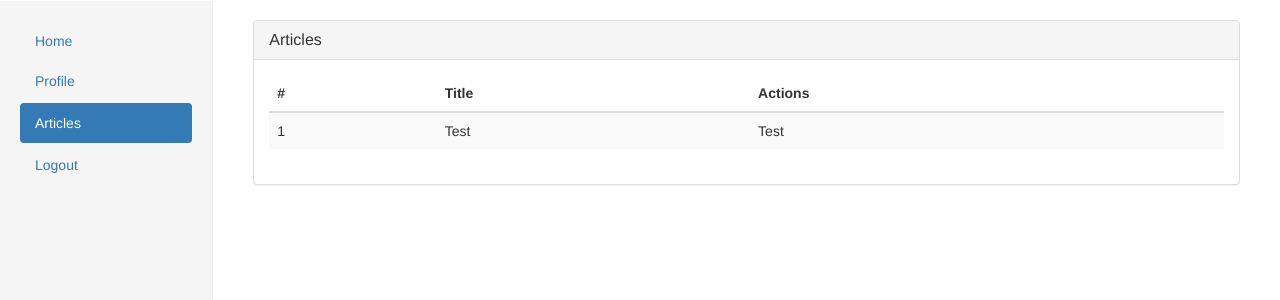
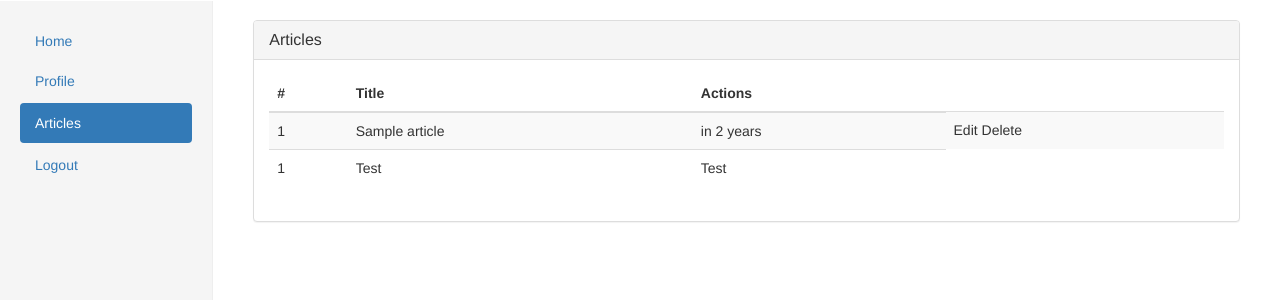
Before and after one commit to kahl-l/Flask-Administration, a Flask app: page /article/1 in a window 1280 px wide. Shown: the part 50-350 px from the top of the page. Run offline with Flask 2, Linux system fonts and the light colour scheme; a user stored in the database is signed in; tables that the repository leaves empty hold one stand-in row (values such as "Sample post"); some libraries are stand-ins or nearby versions.

Commit message:
Table item

```diff
--- a/app/article/routes.py
+++ b/app/article/routes.py
@@ -8,4 +8,4 @@ from app.models		import User, Article
 @login_required
 def list(user_id):
 	user = User.query.filter_by(id=user_id).first_or_404()
-	return render_template('article/list.html', title="Articles", user=user.articles)
+	return render_template('article/list.html', title="Articles", articles=user.articles)
--- /dev/null
+++ b/app/templates/article/_item.html
@@ -0,0 +1,6 @@
+<tr>
+	<td>{{ article.id }}</td>
+	<td>{{ article.title }}</td>
+	<td>{{ moment(article.timestamp).fromNow() }}</td>
+	<td>Edit Delete</td>
+</tr>
--- a/app/templates/article/list.html
+++ b/app/templates/article/list.html
@@ -16,6 +16,9 @@
 					</tr>
 				</thead>
 				<tbody>
+					{% for article in articles %}
+					{% include '_item.html' %}
+					{% endfor %}
 					<tr>
 						<td>1</td>
 						<td>Test</td>
```
Also changed, not shown: app/templates/_post.html (deleted, +0 -16 lines).
